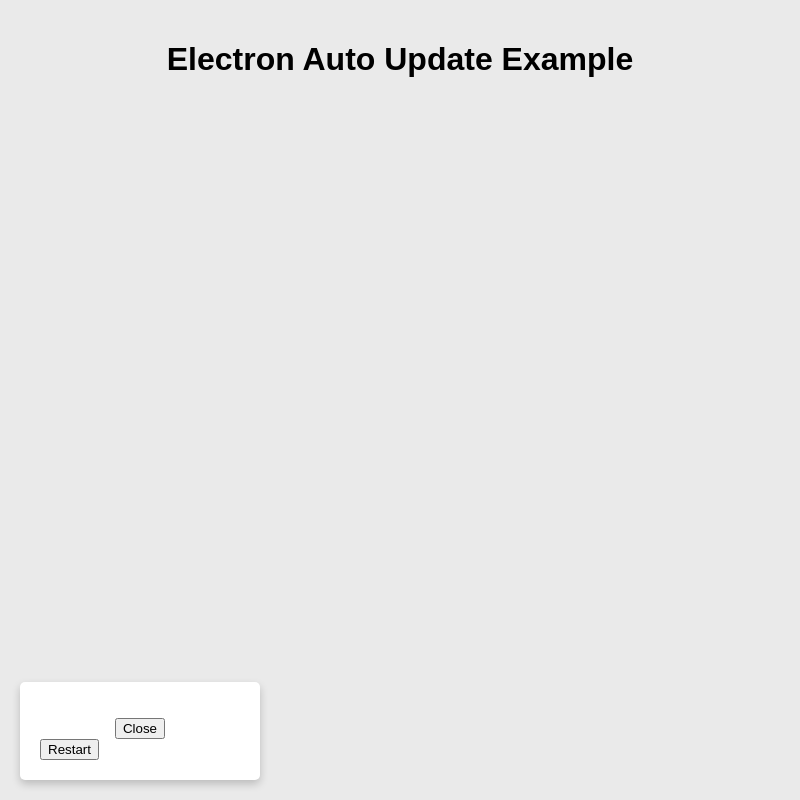
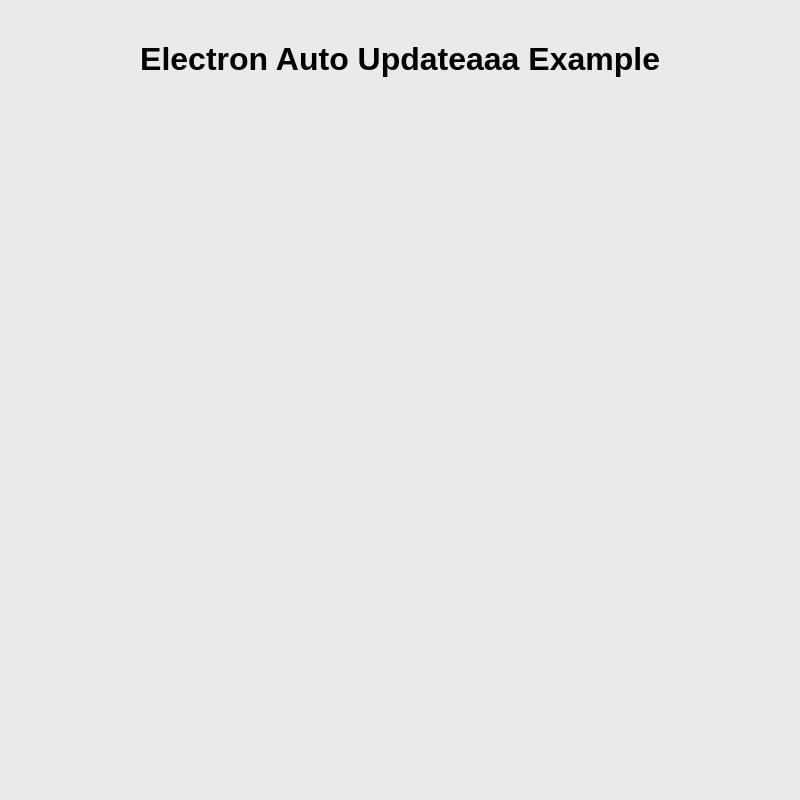
Before and after one commit to heshamt96/electronupdatetut, an Electron app: page index.html in a window 800 px wide. Drawn offline with Linux system fonts and the light colour scheme; no server answers.

Commit message:
updategdida

```diff
--- a/index.html
+++ b/index.html
@@ -13,7 +13,7 @@
   box-shadow: 0 4px 8px 0 rgba(0, 0, 0, 0.2);
 }
 .hidden {
-  display: block;
+  display: none;
 }
     body {
       box-sizing: border-box;
@@ -26,7 +26,7 @@
   </style>
 </head>
 <body>
-  <h1>Electron Auto Update Example</h1>
+  <h1>Electron Auto Updateaaa Example</h1>
   <p id="version"></p>
   <div id="notification" class="hidden">
     <p id="message"></p>
--- a/package.json
+++ b/package.json
@@ -1,6 +1,6 @@
 {
   "name": "deleteme",
-  "version": "1.0.1",
+  "version": "1.0.3",
   "description": "",
   "main": "main.js",
   "scripts": {
```
